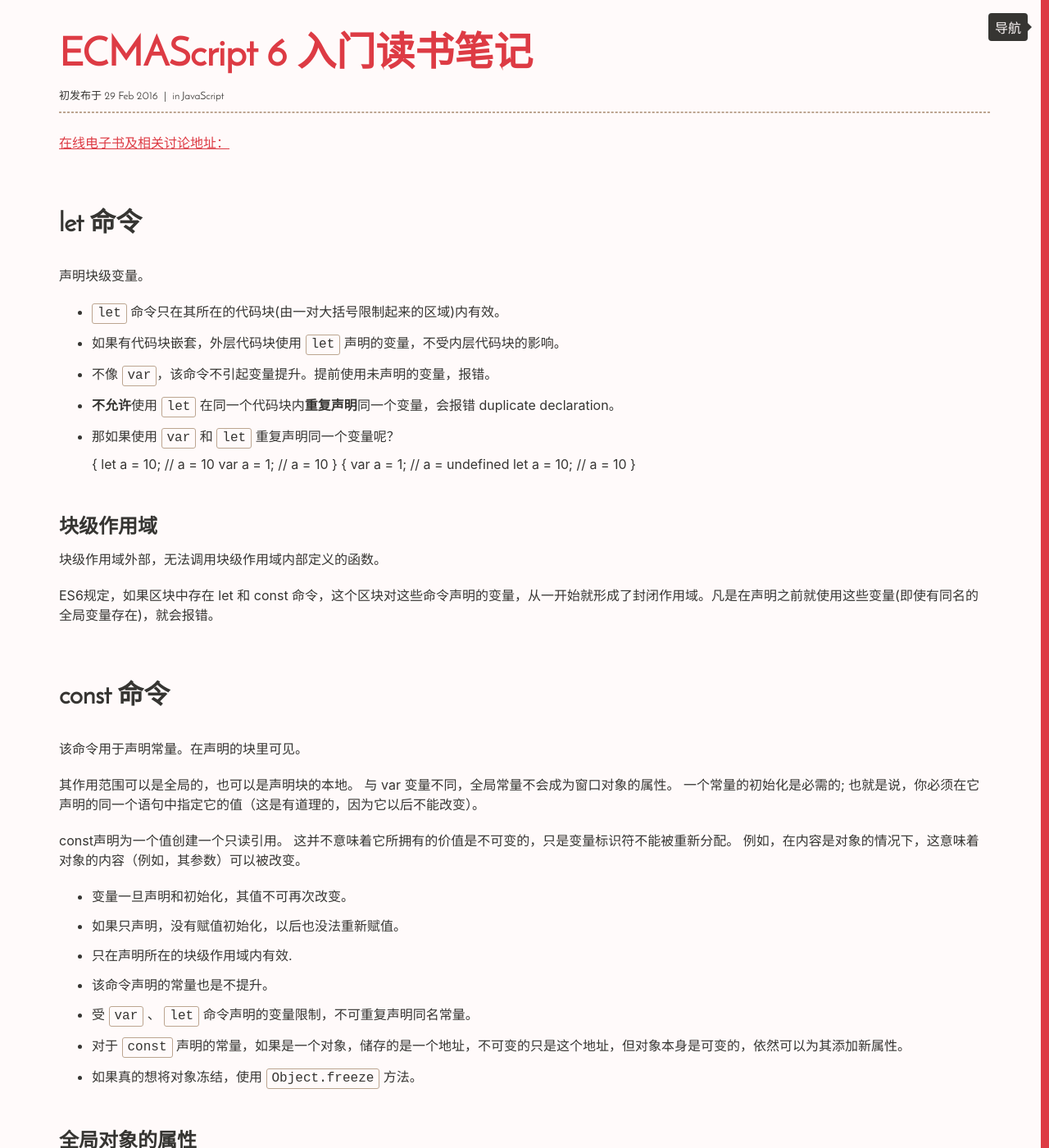
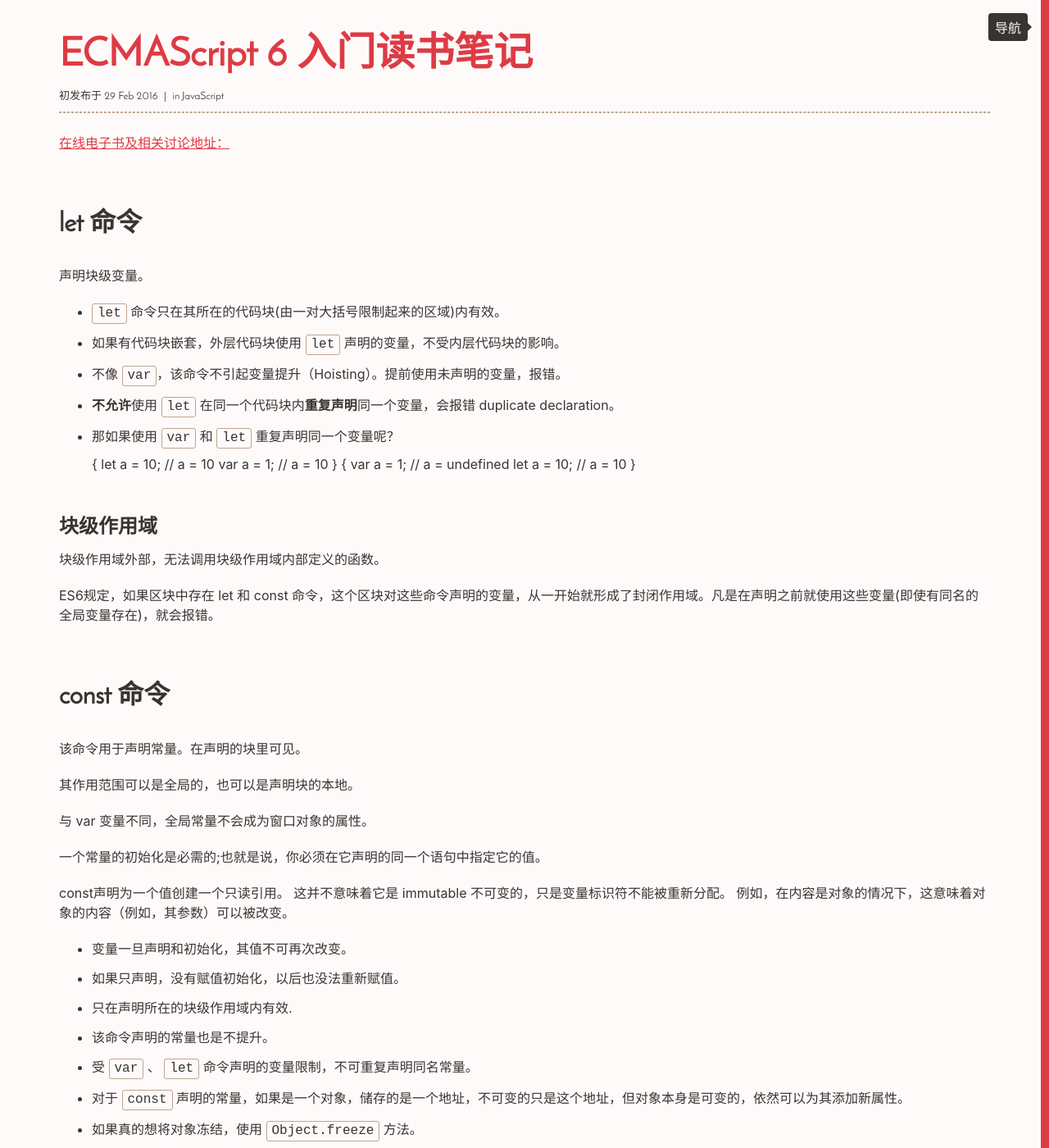
Before and after one commit to Vivi-wu/dive-into-web, a Jekyll site: the page built from _posts/2016-02-29-ECMAScript-6.markdown, in a window 1280 px wide and 1400 px high. Shown: the whole window at 82% size. Built offline with Jekyll 4.4.1, drawn with Linux system fonts in a browser that asks for light colours; some of the changed text lies outside the part shown.

```diff
--- a/_posts/2016-02-29-ECMAScript-6.markdown
+++ b/_posts/2016-02-29-ECMAScript-6.markdown
@@ -10,7 +10,7 @@ category: JavaScript
 
 + `let` 命令只在其所在的代码块(由一对大括号限制起来的区域)内有效。
 + 如果有代码块嵌套，外层代码块使用 `let` 声明的变量，不受内层代码块的影响。
-+ 不像 `var`，该命令不引起变量提升。提前使用未声明的变量，报错。
++ 不像 `var`，该命令不引起变量提升（Hoisting）。提前使用未声明的变量，报错。
 + **不允许**使用 `let` 在同一个代码块内**重复声明**同一个变量，会报错 duplicate declaration。
 + 那如果使用 `var` 和 `let` 重复声明同一个变量呢？
 
@@ -35,9 +35,13 @@ ES6规定，如果区块中存在 let 和 const 命令，这个区块对这些
 
 该命令用于声明常量。在声明的块里可见。
 
-其作用范围可以是全局的，也可以是声明块的本地。 与 var 变量不同，全局常量不会成为窗口对象的属性。 一个常量的初始化是必需的; 也就是说，你必须在它声明的同一个语句中指定它的值（这是有道理的，因为它以后不能改变）。
+其作用范围可以是全局的，也可以是声明块的本地。
 
-const声明为一个值创建一个只读引用。 这并不意味着它所拥有的价值是不可变的，只是变量标识符不能被重新分配。 例如，在内容是对象的情况下，这意味着对象的内容（例如，其参数）可以被改变。
+与 var 变量不同，全局常量不会成为窗口对象的属性。
+
+一个常量的初始化是必需的;也就是说，你必须在它声明的同一个语句中指定它的值。
+
+const声明为一个值创建一个只读引用。 这并不意味着它是 immutable 不可变的，只是变量标识符不能被重新分配。 例如，在内容是对象的情况下，这意味着对象的内容（例如，其参数）可以被改变。
 
 + 变量一旦声明和初始化，其值不可再次改变。
 + 如果只声明，没有赋值初始化，以后也没法重新赋值。
--- a/_posts/2020-04-27-ES-next.markdown
+++ b/_posts/2020-04-27-ES-next.markdown
@@ -11,7 +11,7 @@ category: JavaScript
 
 对象的键名可以使用变量定义，在创建对象时使用 bracket notation 方括号圈起来，如 {[phoneType]: 12345}
 
-## Spread syntax (...)
+## Spread syntax (...) 扩展
 
 **对象字面量**扩展属性，相当于 Object.assign() 的简写。https://developer.mozilla.org/en-US/docs/Web/JavaScript/Reference/Operators/Spread_syntax
 
```
Also changed, not shown: other parts of _posts/2016-02-29-ECMAScript-6.markdown (+9 -5 lines), _posts/2018-12-17-Node.js-overview.markdown (+10 -4 lines).
